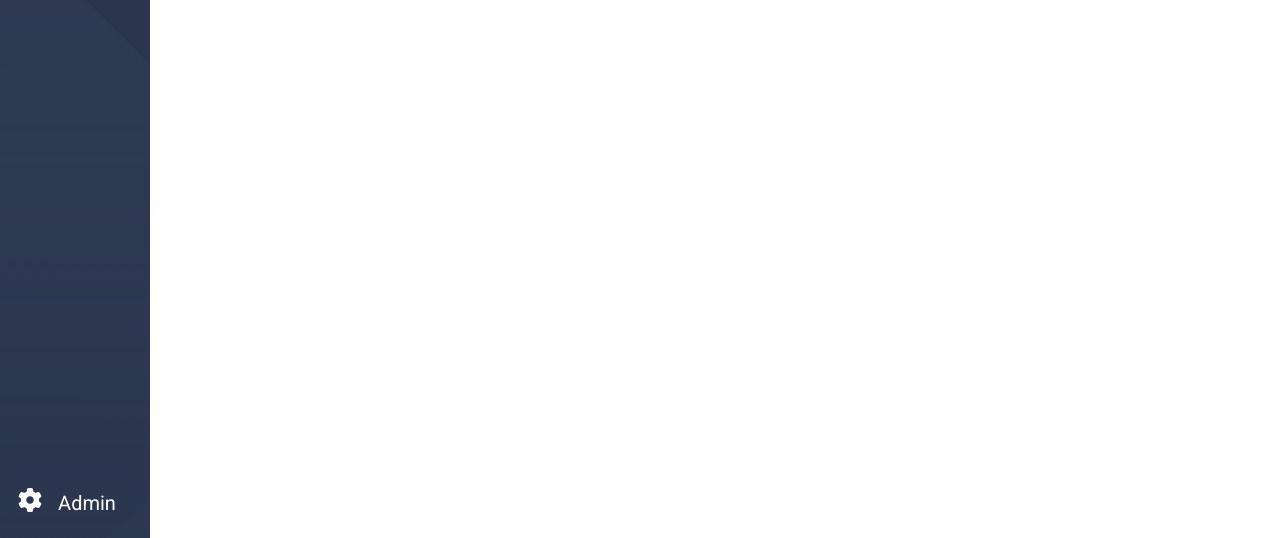
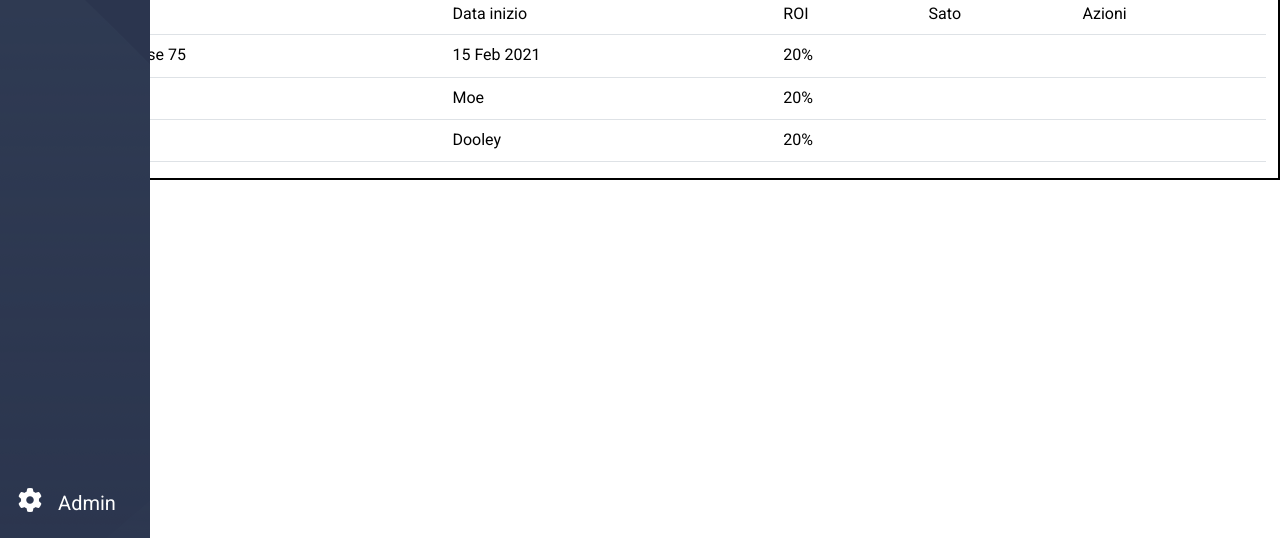
Before and after one commit to JacopoLombardi/html-css-bootstrap-dashboard, a plain HTML site: page index.html in a window 1280 px wide. Shown: the part 262-800 px from the top of the page. Drawn offline with nearby package versions, Linux system fonts and the light colour scheme.

Commit message:
[add] Working in progress in Prossime-Classi

```diff
--- a/css/style.css
+++ b/css/style.css
@@ -109,7 +109,6 @@ img{
    height: auto;
 }
 
-
 ._bg_faded_black{
    background: rgba(0, 0, 0, 0.176);
    border-radius: 30px;
@@ -117,10 +116,24 @@ img{
 }
 
 
+/* PROSSIME-CLASSI */
+#prossime-classi{
+   margin-left: 65px;
+}
 
+#prossime-classi .container-fluid{
+   height: auto;
+}
 
+/* TABLE */
+th{
+   font-weight: 400;
+}
 
-
+#prossime-classi table img{
+   width: 25px;
+   border-radius: 50%;
+}
 
 
 
@@ -140,6 +153,9 @@ img{
    /* INIZIO MAIN */
 
    /* BANNER-BLU */
+   #banner-blu ._new_student{
+      order: 1;
+   }
 
 
 
@@ -148,7 +164,6 @@ img{
 
 
   }
-
 
 
 
--- a/index.html
+++ b/index.html
@@ -92,15 +92,13 @@
 
    <!-- INIZIO MAIN -->
    <main>
-
       <!-- BANNER-BLU -->
       <section id="banner-blu">
-         <div class="container  _debug">
+         <div class="container-fluid  _debug">
 
             <div class="row  d-flex  flex-column  flex-md-row  text-white  pt-4">
-               <div class="col-8  col-md-4  col-lg-3  order-1  _debug">
+               <div class="_new_student  col-8  col-md-4  col-lg-3  _debug">
                   <p>Nuovo Studente</p>
-
                </div>
 
                <div class="col-8  col-md-4  col-lg-6  _debug  d-flex  align-items-center  flex-wrap  pb-4">
@@ -124,6 +122,67 @@
       </section>
 
 
+      <!-- PROSSIME-CLASSI -->
+      <section id="prossime-classi">
+            <div class="container-fluid  _debug">
+
+               <div class="row  d-flex  flex-column">
+
+                  <div class="col  _debug">
+                     <h1 class="fs-2">Prossime classi</h1>
+                  </div>
+
+                  <!-- TABLE -->
+                  <div class="col  _debug">
+                     <table class="table">
+                        <thead>
+                          <tr>
+                            <th>Nome</th>
+                            <th>Data inizio</th>
+                            <th>ROI</th>
+                            <th>Sato</th>
+                            <th>Azioni</th>
+                          </tr>
+                        </thead>
+
+
+
+                        <tbody>
+                          <tr>
+                            <td><img src="img/class-avatar.jpg" alt=""> Classe 75</td>
+                            <td>15 Feb 2021</td>
+                            <td>20%</td>
+                            <td></td>
+                            <td></td>
+                          </tr>
+
+                          <tr>
+                            <td><img src="img/class-avatar.jpg" alt=""></td>
+                            <td>Moe</td>
+                            <td>20%</td>
+                            <td></td>
+                            <td></td>
+                          </tr>
+
+                          <tr>
+                            <td><img src="img/class-avatar.jpg" alt=""></td>
+                            <td>Dooley</td>
+                            <td>20%</td>
+                            <td></td>
+                            <td></td>
+                          </tr>
+                        </tbody>
+                      </table>
+
+                  </div>
+
+
+
+               </div>
+            </div>
+
+      </section>
+
 
 
 
```
